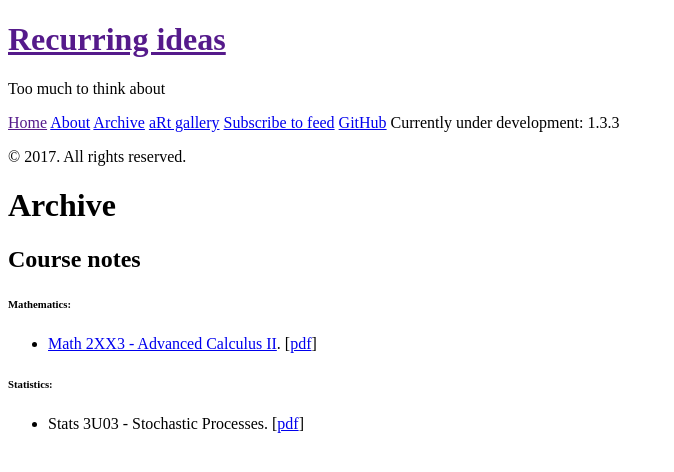
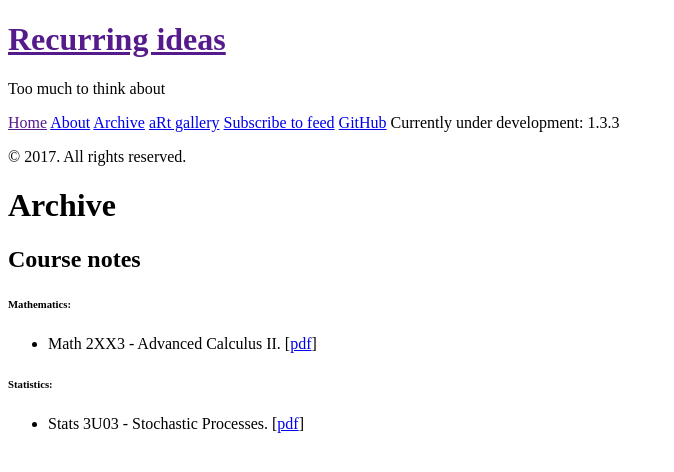
Before and after one commit to parksw3/parksw3.github.io, a Jekyll site: the page built from archive.md, in a window 1280 px wide. Shown: the top 472 px of the page, without its empty margins (0-674 px from the left). Built offline with Jekyll 4.4.1, drawn with Linux system fonts in a browser that asks for light colours; some of the changed lines change nothing that is shown.

Commit message:
does this work...

```diff
--- a/archive.md
+++ b/archive.md
@@ -8,8 +8,8 @@
 
 ###### Mathematics:
 
-* [Math 2XX3 - Advanced Calculus II](/archive/course_notes/math_2xx3_lecture_notes.pdf). \[[pdf](/archive/course_notes/math_2xx3_lecture_notes.pdf)\]
+* Math 2XX3 - Advanced Calculus II. \[[pdf](/archive2/course_notes/math_2xx3_lecture_notes.pdf)\]
 
 ###### Statistics:
 
-* Stats 3U03 - Stochastic Processes. \[[pdf](/archive/course_notes/stats_3u03_lecture_notes.pdf)\]
+* Stats 3U03 - Stochastic Processes. \[[pdf](/archive2/course_notes/stats_3u03_lecture_notes.pdf)\]
```
Also changed, not shown: 4 other files.
